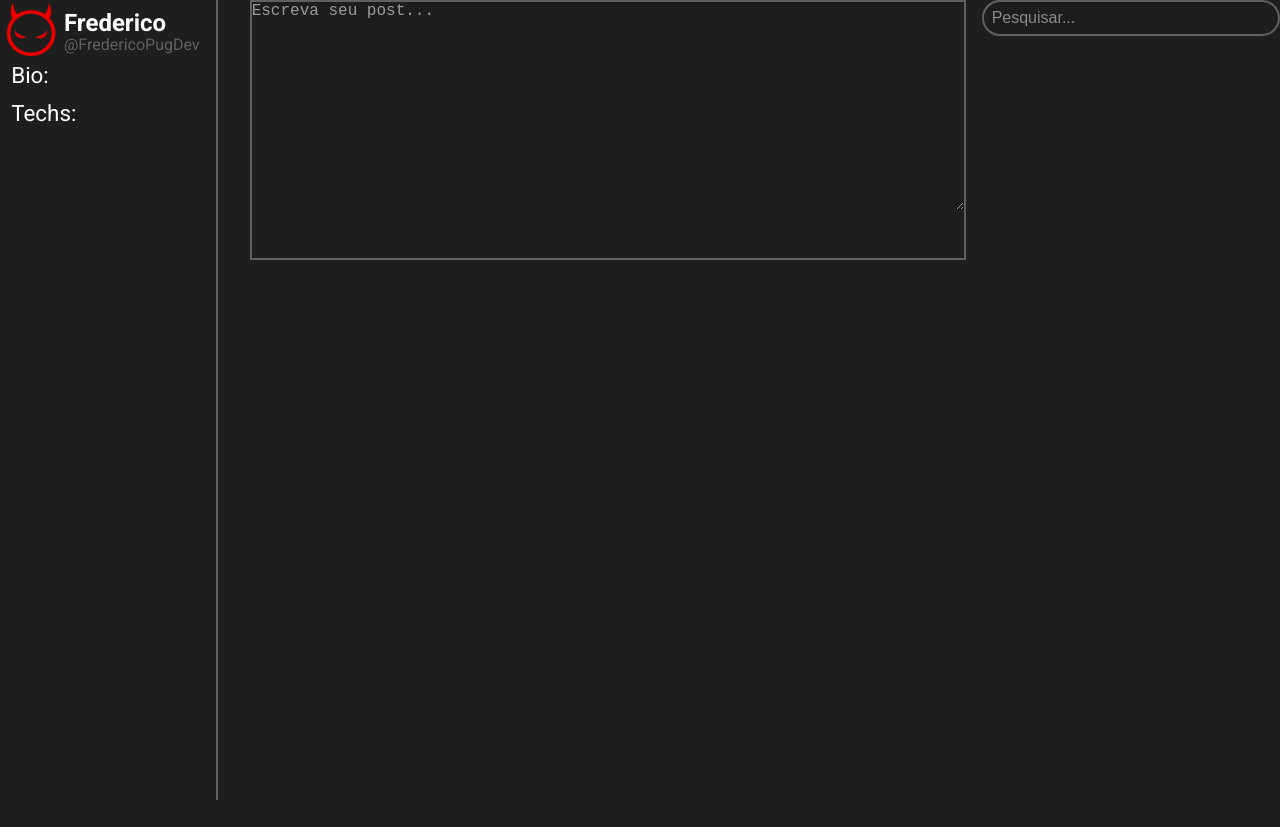
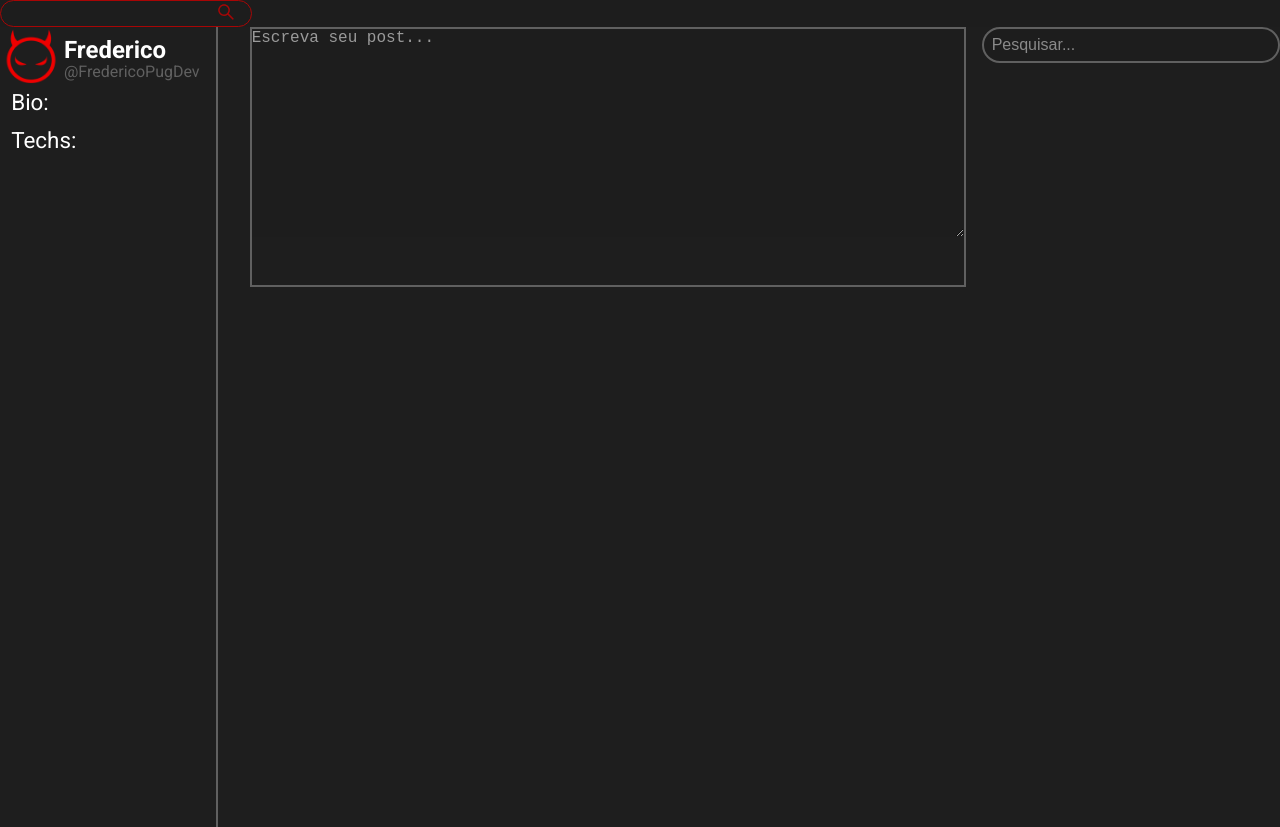
Before and after one commit to Deviews-Inc/deviews-projeto-final-m3, a React (Create React App) app: page /dashboard in a window 1280 px wide. Shown: the top 827 px of the page. Before the commit the page ends 800 px from the top, so only its background shows below. Built offline with nearby package versions, Linux system fonts and the light colour scheme.

Commit message:
:construction: componente input de pesquisa

```diff
--- a/src/App.tsx
+++ b/src/App.tsx
@@ -1,5 +1,5 @@
 import Routes from "./routes";
-
+import SearchInput from "./components/SearchInput";
 import GlobalBase from "./styles/base";
 import GlobalReset from "./styles/reset";
 
@@ -8,6 +8,7 @@ function App() {
     <>
       <GlobalBase />
       <GlobalReset />
+      <SearchInput />
 
       <Routes />
     </>
--- /dev/null
+++ b/src/components/SearchInput/index.tsx
@@ -0,0 +1,16 @@
+import { AiOutlineSearch } from "react-icons/ai";
+import { Container } from "./style";
+
+const SearchInput = () => {
+  return (
+    <>
+      <Container>
+        <input type="text" />
+        <button>
+          <AiOutlineSearch />
+        </button>
+      </Container>
+    </>
+  );
+};
+export default SearchInput;
--- /dev/null
+++ b/src/components/SearchInput/style.ts
@@ -0,0 +1,31 @@
+import styled from "styled-components";
+
+export const Container = styled.div`
+  width: 250px;
+  height: 25px;
+  border: 1px solid var(--color-red-0);
+  opacity: 0.8;
+  border-radius: 50px;
+  background-color: transparent;
+  display: flex;
+  align-items: center;
+
+  input {
+    background-color: transparent;
+    border-radius: 50px;
+    width: 80%;
+    height: 90%;
+  }
+
+  button {
+    background-color: transparent;
+    border: none;
+    height: 100%;
+
+    svg {
+      color: var(--color-red-0);
+      width: 50px;
+      height: 80%;
+    }
+  }
+`;
```
